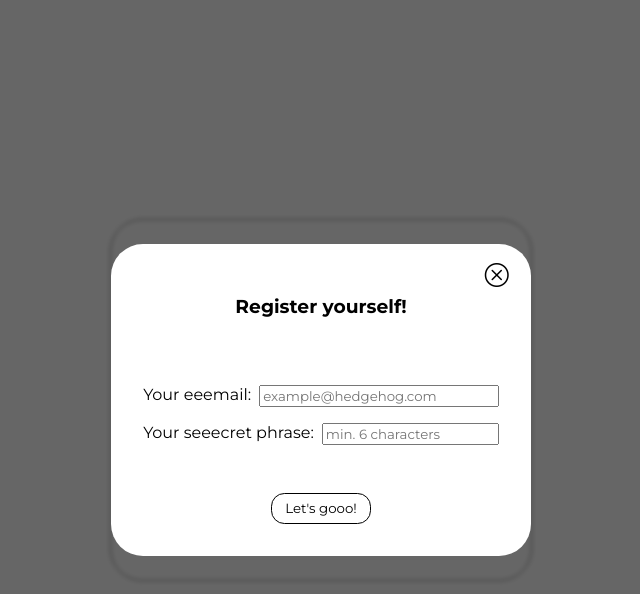
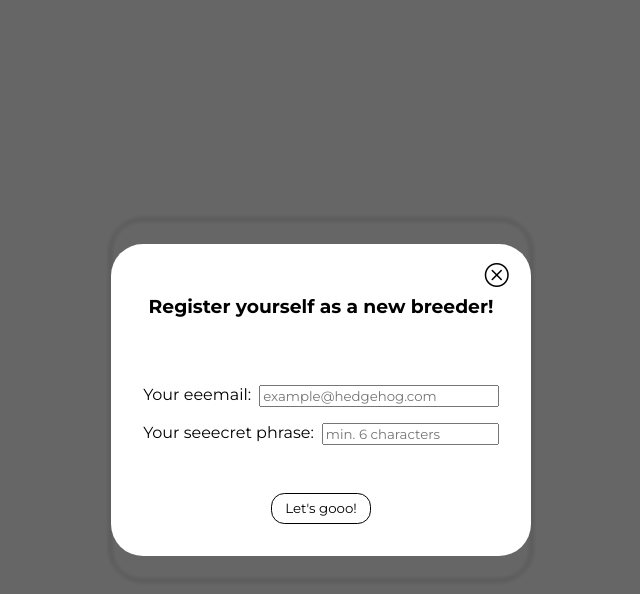
Before and after one commit to NokTNL/hedgehog-breeder, a React (Create React App) app: page / in a window 1280 px wide. Both pictures are taken after a click on the button "I am neeew to here...". Shown: the top 594 px of the page, without its empty margins (319-959 px from the left). Built offline with nearby package versions, Linux system fonts and the light colour scheme.

Commit message:
Minor aesthetic changes

```diff
--- a/package.json
+++ b/package.json
@@ -1,5 +1,5 @@
 {
-  "name": "react-boilerplate",
+  "name": "hedgehog-breeder",
   "version": "0.1.0",
   "private": true,
   "dependencies": {
--- a/public/index.html
+++ b/public/index.html
@@ -23,7 +23,7 @@
       work correctly both with client-side routing and a non-root public URL.
       Learn how to configure a non-root public URL by running `npm run build`.
     -->
-    <title>React Boilerplate</title>
+    <title>Hedgehog Breeder</title>
   </head>
   <body>
     <noscript>You need to enable JavaScript to run this app.</noscript>
--- a/src/Auth/Register/RegisterModal.js
+++ b/src/Auth/Register/RegisterModal.js
@@ -44,7 +44,7 @@ export default function RegisterModal({ setIsRegistering }) {
 
   return (
     <BaseModalWrapper onClose={handleClose}>
-      <Card.Header>Register yourself!</Card.Header>
+      <Card.Header>Register yourself as a new breeder!</Card.Header>
       <Card.Form id="registration-form">
         <Card.FormEntry>
           <Card.FormLabelSpan>Your eeemail:</Card.FormLabelSpan>
```
